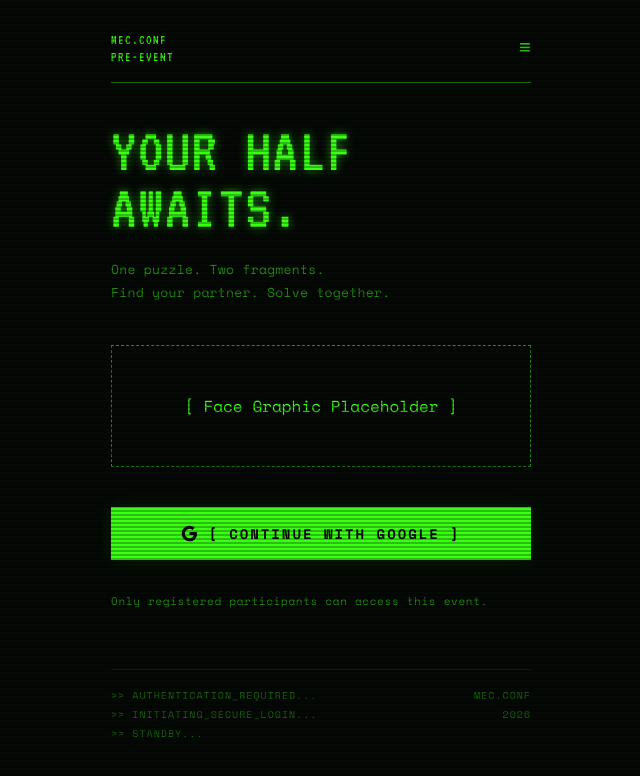
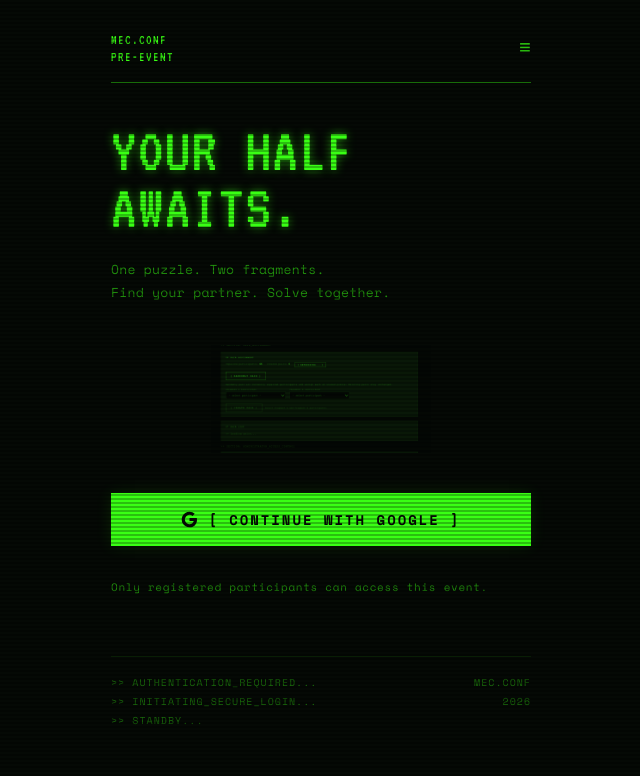
Before and after one commit to danyl-dnl/mec-conf-preevent, a React (Vite) app: page / in a window 1280 px wide. Shown: the top 776 px of the page, without its empty margins (319-959 px from the left). Built offline with nearby package versions, Linux system fonts and the light colour scheme; no server answers.

Commit message:
feat(participant): replace face graphic placeholder with MEC.CONF hero image

```diff
--- a/src/pages/participant/ParticipantHome.tsx
+++ b/src/pages/participant/ParticipantHome.tsx
@@ -530,8 +530,17 @@ function LoginView({ onSignIn }: { onSignIn: () => void }) {
         Find your partner. Solve together.
       </p>
 
-      <div style={{ height: "120px", display: "flex", justifyContent: "center", alignItems: "center", marginBottom: "40px", border: "1px dashed var(--green-dim)" }}>
-         [ Face Graphic Placeholder ]
+      <div style={{ display: "flex", justifyContent: "center", marginBottom: "40px" }}>
+        <img
+          src="/mec-conf-hero.png"
+          alt="MEC.CONF"
+          style={{
+            width: "220px",
+            height: "auto",
+            display: "block",
+            objectFit: "contain",
+          }}
+        />
       </div>
 
       <button id="btn-google-signin" type="button" style={s.primaryBtn} onClick={onSignIn}>
```
Also changed, not shown: public/mec-conf-hero.png (added).
